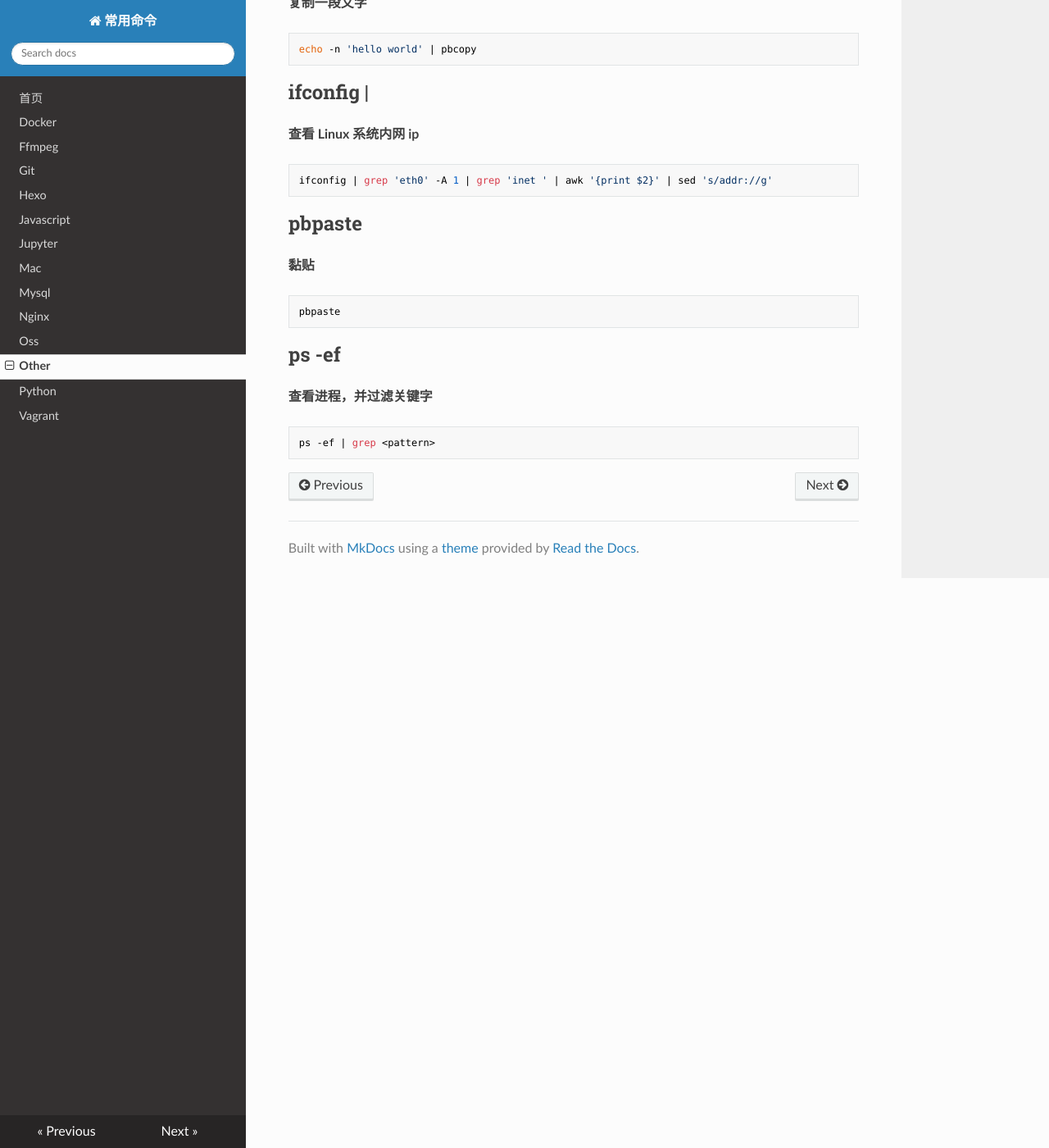
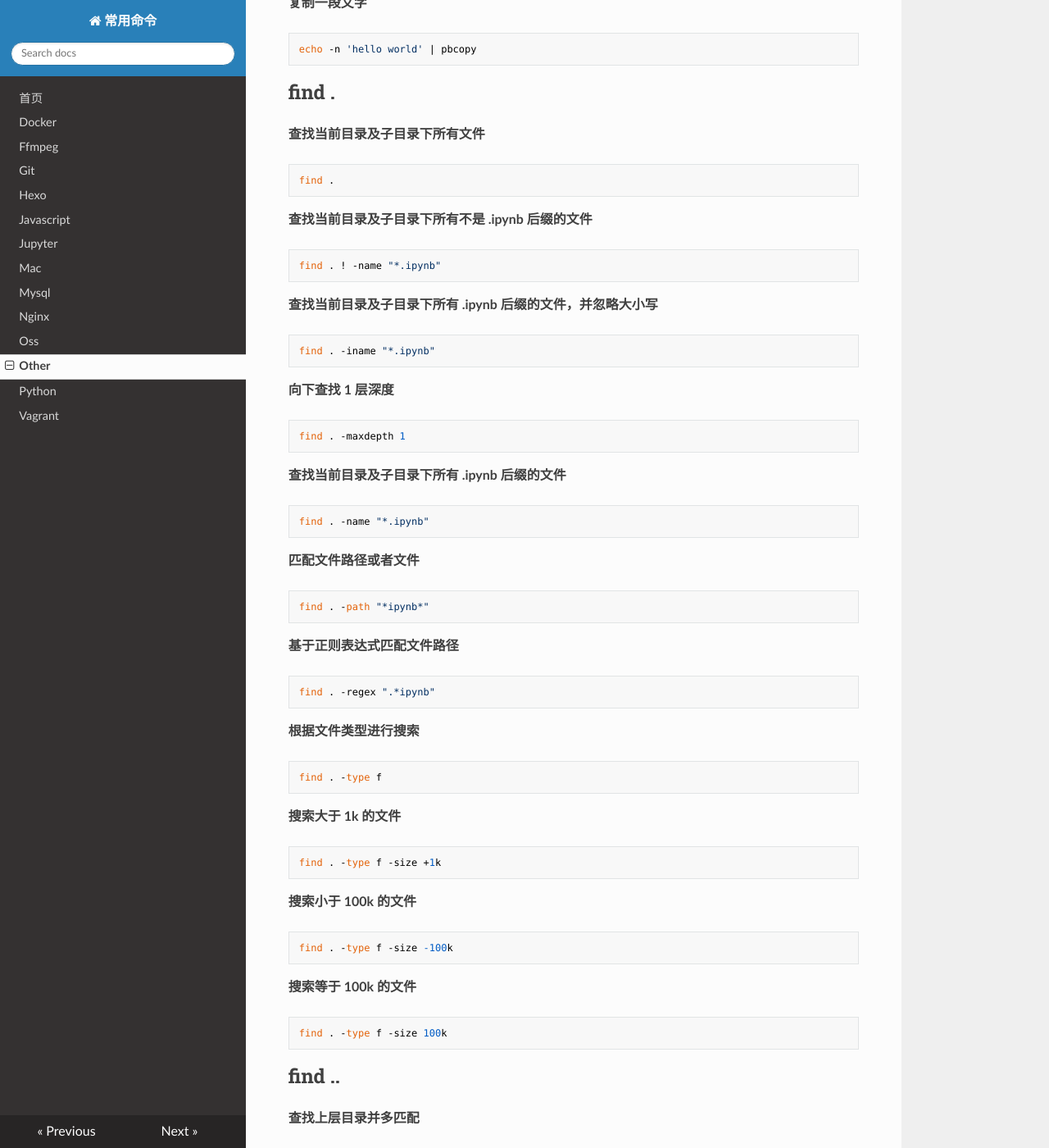
Before and after one commit to wxnacy/alfred-commands-workflow, an MkDocs documentation site: the page built from docs/other.md, in a window 1280 px wide and 1400 px high, scrolled down 907 px. Shown: the whole window at 82% size. Built offline with MkDocs 1.6.1, drawn with Linux system fonts in a browser that asks for light colours; nearby versions of some CDN libraries; some of the changed text lies outside the part shown.

Commit message:
update commands

````diff
--- a/docs/other.md
+++ b/docs/other.md
@@ -27,6 +27,56 @@ echo -n $(echo -n $(pwd) | sed 's/ /\\ /g') | pbcopy
 ```
 echo -n 'hello world' | pbcopy
 ```
+## find .
+**查找当前目录及子目录下所有文件**
+```
+find .
+```
+**查找当前目录及子目录下所有不是 .ipynb 后缀的文件**
+```
+find . ! -name "*.ipynb"
+```
+**查找当前目录及子目录下所有 .ipynb 后缀的文件，并忽略大小写**
+```
+find . -iname "*.ipynb"
+```
+**向下查找 1 层深度**
+```
+find . -maxdepth 1
+```
+**查找当前目录及子目录下所有 .ipynb 后缀的文件**
+```
+find . -name "*.ipynb"
+```
+**匹配文件路径或者文件**
+```
+find . -path "*ipynb*"
+```
+**基于正则表达式匹配文件路径**
+```
+find . -regex ".*ipynb"
+```
+**根据文件类型进行搜索**
+```
+find . -type f
+```
+**搜索大于 1k 的文件**
+```
+find . -type f -size +1k
+```
+**搜索小于 100k 的文件**
+```
+find . -type f -size -100k
+```
+**搜索等于 100k 的文件**
+```
+find . -type f -size 100k
+```
+## find ..
+**查找上层目录并多匹配**
+```
+find .. -name "*.py" -o -name "*.pdf"
+```
 ## ifconfig |
 **查看 Linux 系统内网 ip**
 ```
````
Also changed, not shown: docs/docker.md (+4 -0 lines), docs/git.md (+9 -0 lines), 6 other files.
